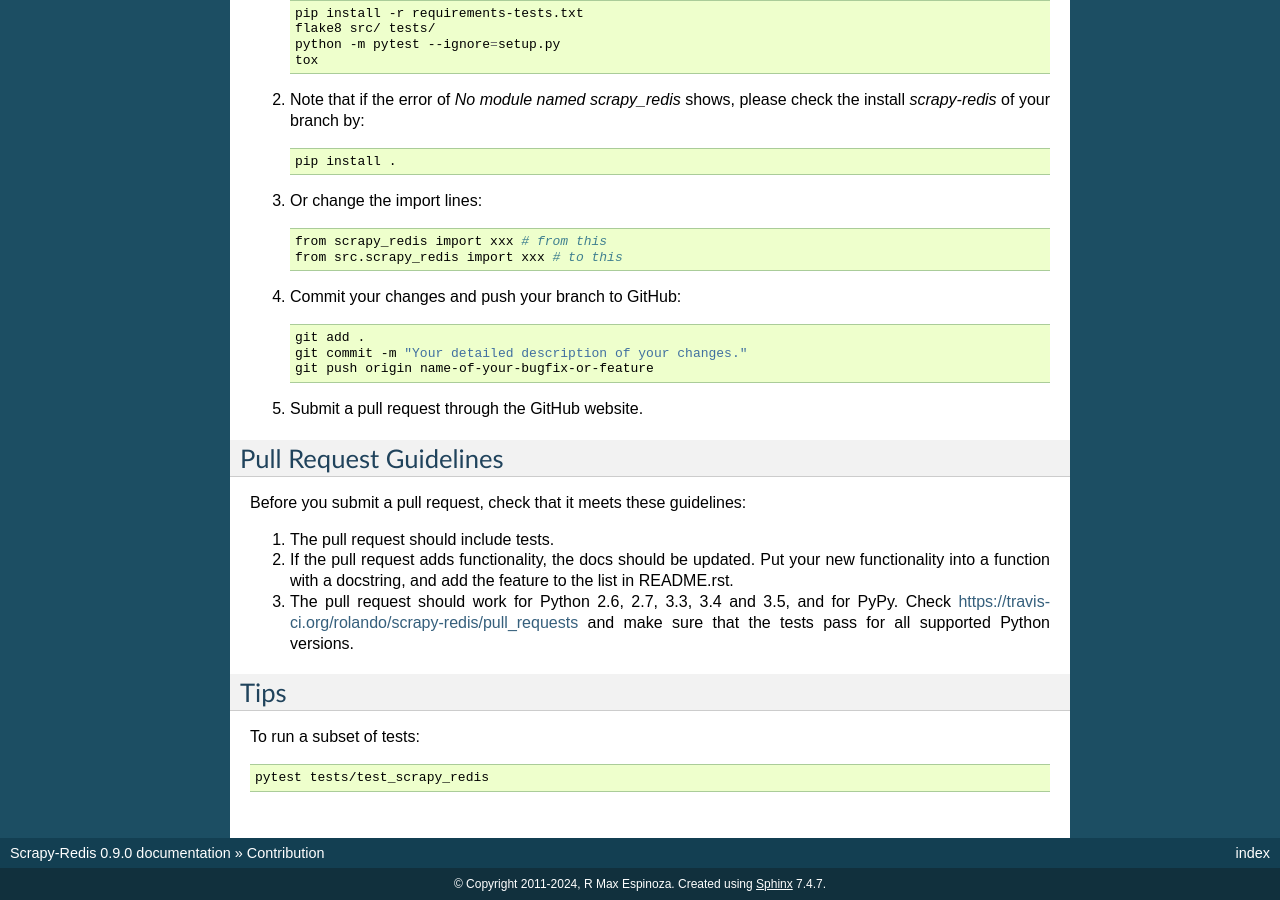
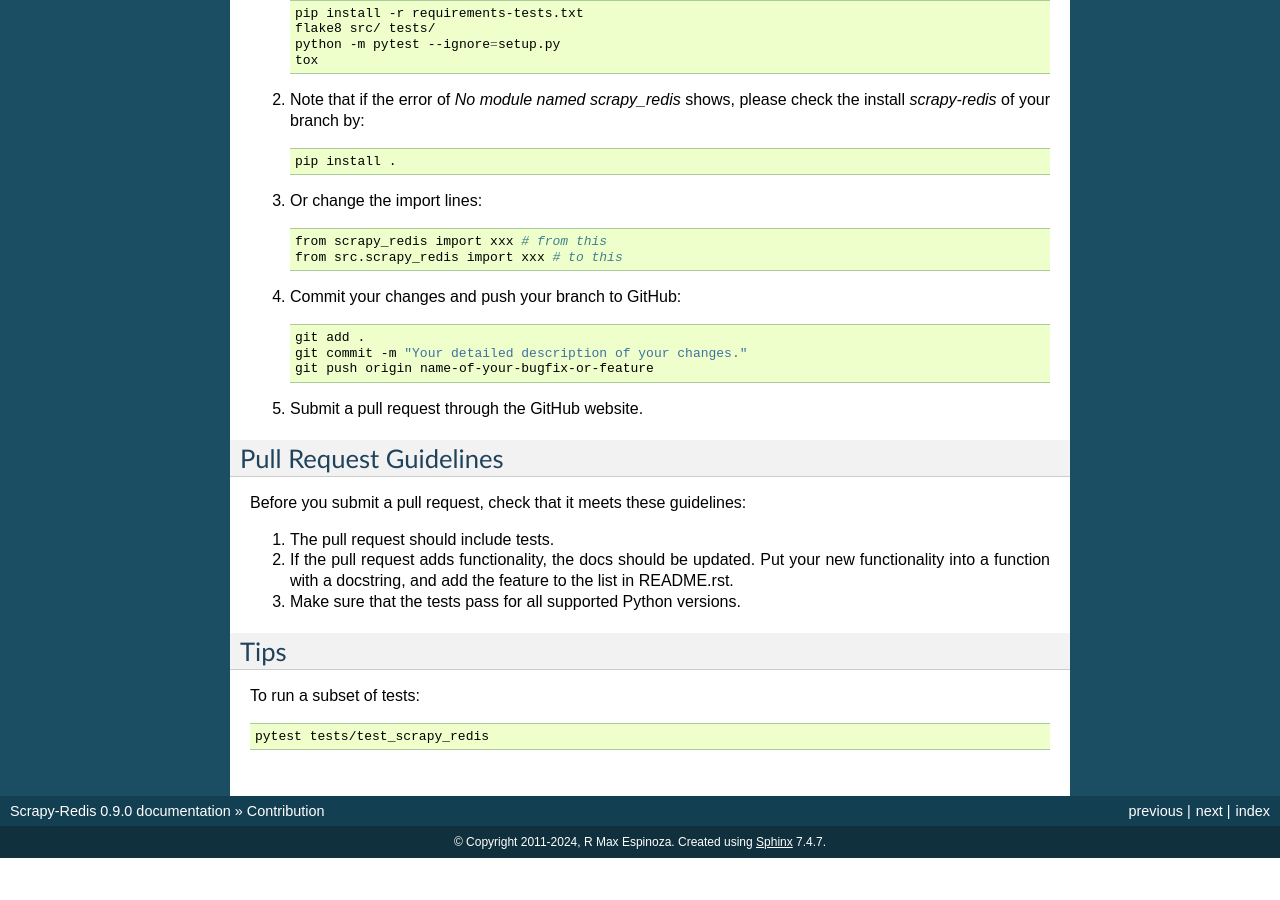
Before and after one commit to rmax/scrapy-redis, a Sphinx documentation site: the page built from docs/contributing.rst, in a window 1280 px wide and 900 px high, scrolled down 1824 px. Built offline with Sphinx 7.4.7, drawn with Linux system fonts in a browser that asks for light colours; after the commit the page ends 2682 px from its top, so only the background shows below that; some of the changed text lies outside the part shown.

```diff
--- a/CONTRIBUTING.rst
+++ b/CONTRIBUTING.rst
@@ -18,7 +18,7 @@ New to here
 Any issue with good first issue tag on it is a great place to start! Feel free to ask any questions here.
 
 Don't know how to start
-~~~~~~~~~~~
+~~~~~~~~~~~~~~~~~~~~~~~
 
 Review codebases and PRs can give you quite a knowledge to know what's going on here!
 
@@ -39,8 +39,8 @@ Fix Bugs
 Look through the GitHub issues for bugs. Anything tagged with "bug"
 is open to whoever wants to implement it.
 
-Implement Features & imporvments
-~~~~~~~~~~~~~~~~~~
+Implement Features & improvments
+~~~~~~~~~~~~~~~~~~~~~~~~~~~~~~~~
 
 Look through the GitHub issues for features. Anything tagged with "feature" or "improvments"
 is open to whoever wants to implement it.
@@ -70,7 +70,7 @@ Get Started!
 Ready to contribute? Here's how to set up `scrapy-redis` for local development.
 
 Setup environment
-~~~~~~~~~~~~~~~
+~~~~~~~~~~~~~~~~~
 
 1. Fork the `scrapy-redis` repo on GitHub.
 2. Clone your fork locally::
@@ -93,7 +93,7 @@ Setup environment
    Now you can make your changes locally.
 
 Setup testing environment
-~~~~~~~~~~~~~~~
+~~~~~~~~~~~~~~~~~~~~~~~~~
 
 1. When you're done making changes, check that your changes pass flake8 and the tests, including testing other Python versions with tox::
 
@@ -128,9 +128,7 @@ Before you submit a pull request, check that it meets these guidelines:
 2. If the pull request adds functionality, the docs should be updated. Put
    your new functionality into a function with a docstring, and add the
    feature to the list in README.rst.
-3. The pull request should work for Python 2.6, 2.7, 3.3, 3.4 and 3.5, and for PyPy. Check
-   https://travis-ci.org/rolando/scrapy-redis/pull_requests
-   and make sure that the tests pass for all supported Python versions.
+3. Make sure that the tests pass for all supported Python versions.
 
 Tips
 ----
--- a/HISTORY.rst
+++ b/HISTORY.rst
@@ -2,7 +2,7 @@
 History
 =======
 
-.. comment:: bumpversion marker
+.. bumpversion marker
 
 0.9.0 (2024-07-06)
 ------------------
--- a/docs/conf.py
+++ b/docs/conf.py
@@ -137,7 +137,7 @@ html_theme = "default"
 # here, relative to this directory. They are copied after the builtin
 # static files, so a file named "default.css" will overwrite the builtin
 # "default.css".
-html_static_path = ["_static"]
+# html_static_path = ["_static"]
 
 # If not '', a 'Last updated on:' timestamp is inserted at every page
 # bottom, using the given strftime format.
--- a/docs/index.rst
+++ b/docs/index.rst
@@ -4,7 +4,7 @@
    contain the root `toctree` directive.
 
 Welcome to Scrapy-Redis's documentation!
-======================================
+========================================
 
 Contents:
 
--- a/docs/modules.rst
+++ b/docs/modules.rst
@@ -1,5 +1,5 @@
-scrapy_redis
-============
+API Reference
+=============
 
 .. toctree::
    :maxdepth: 4
```
Also changed, not shown: other parts of docs/index.rst (+3 -0 lines), .bumpversion.cfg, .readthedocs.yml, 4 other files.
